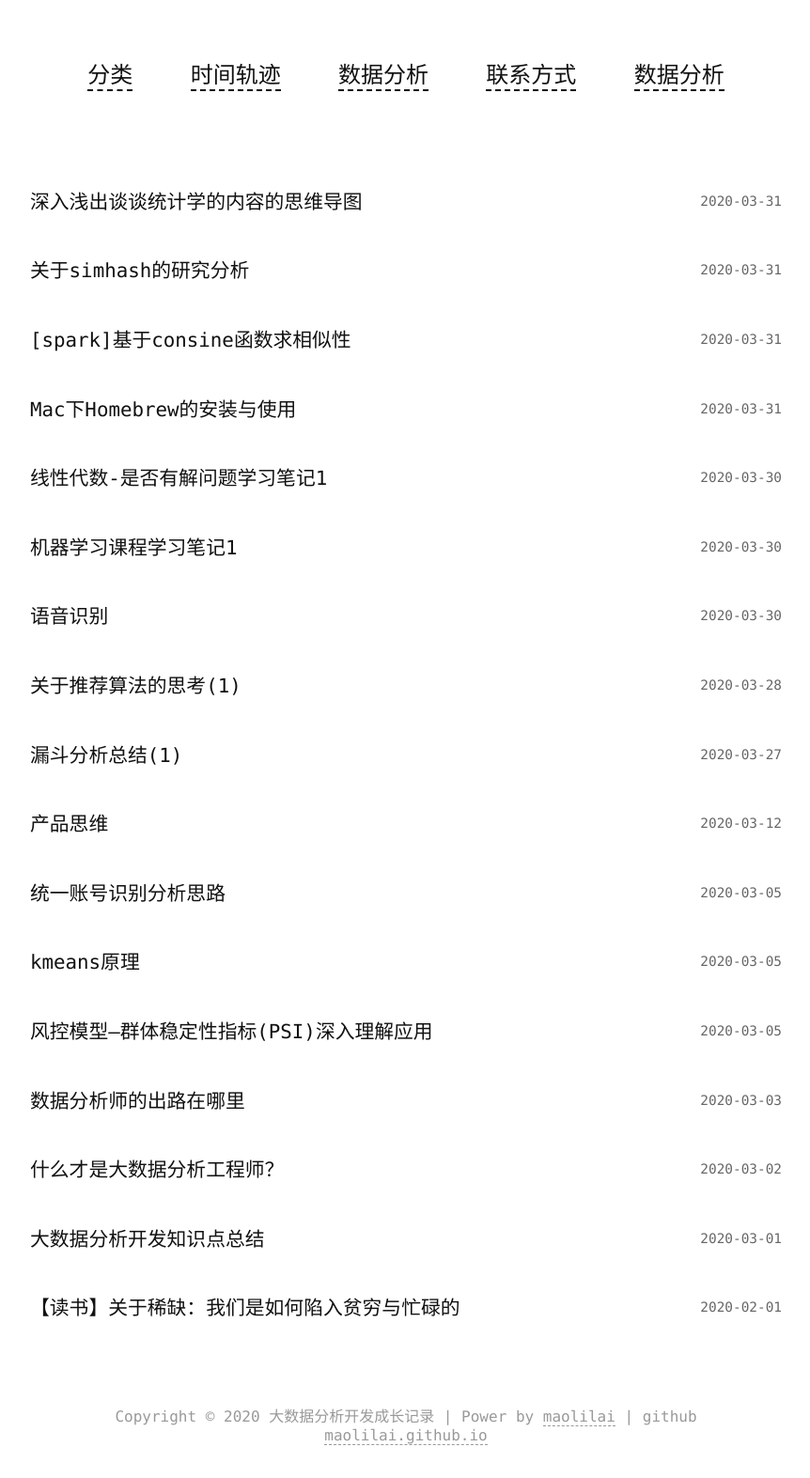
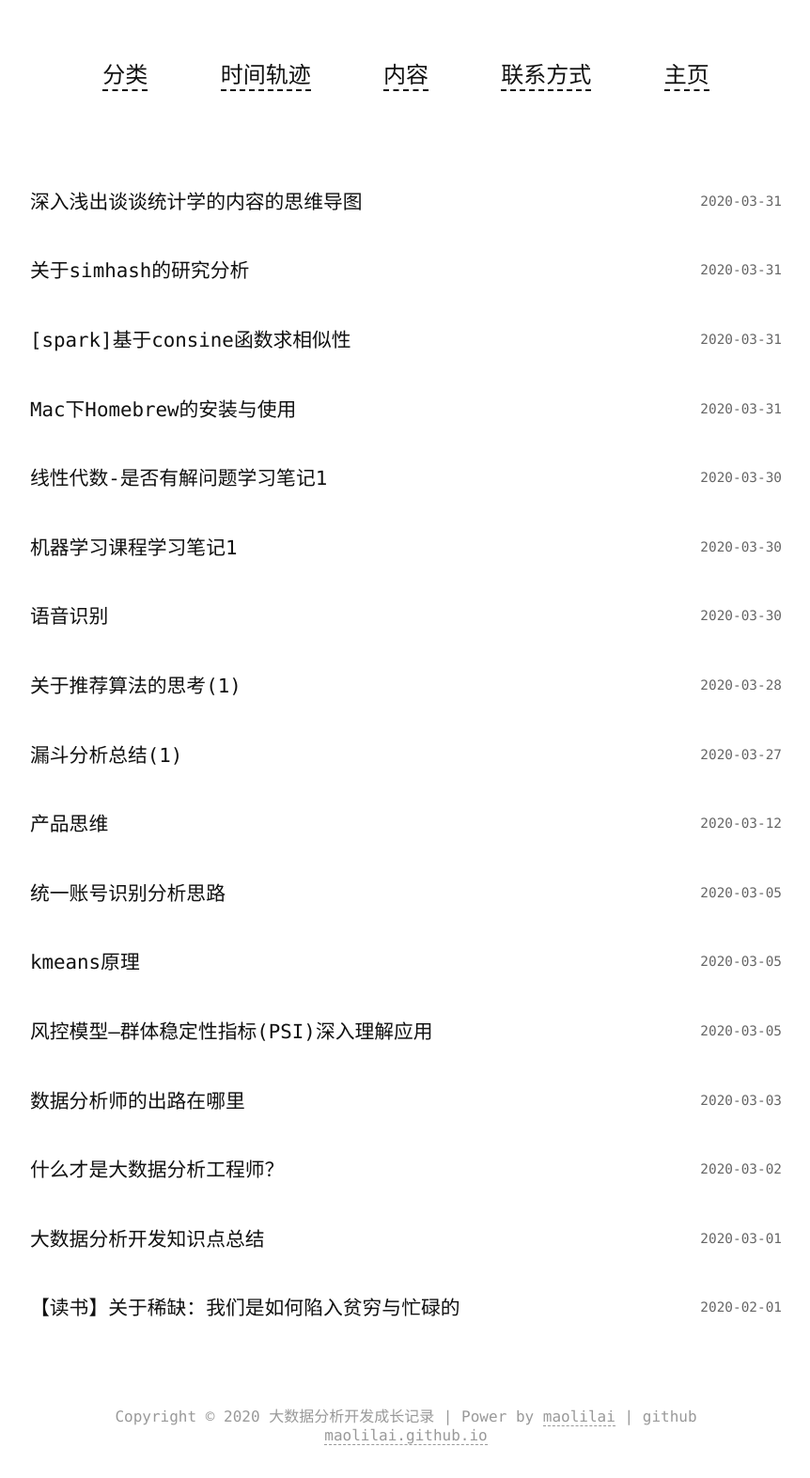
Before and after one commit to maolilai/maolilai.github.io, a Jekyll site: the page built from articles.md, in a window 1280 px wide. Shown: the whole page at 94% size, without its empty margins (208-1070 px from the left). Built offline with Jekyll 4.4.1, drawn with Linux system fonts in a browser that asks for light colours.

Commit message:
add files

```diff
--- a/_layouts/articles.html
+++ b/_layouts/articles.html
@@ -21,9 +21,9 @@
     <div class="header">
       <a href="/categories">分类</a>
       <a href="/archive">时间轨迹</a>
-      <a href="/post">数据分析</a>
+      <a href="/articles">内容</a>
       <a href="/about">联系方式</a>
-      <a href="/">{{ site.title }}</a>
+      <a href="/">主页</a>
     </div>
 
     <div class="article-content">
```
